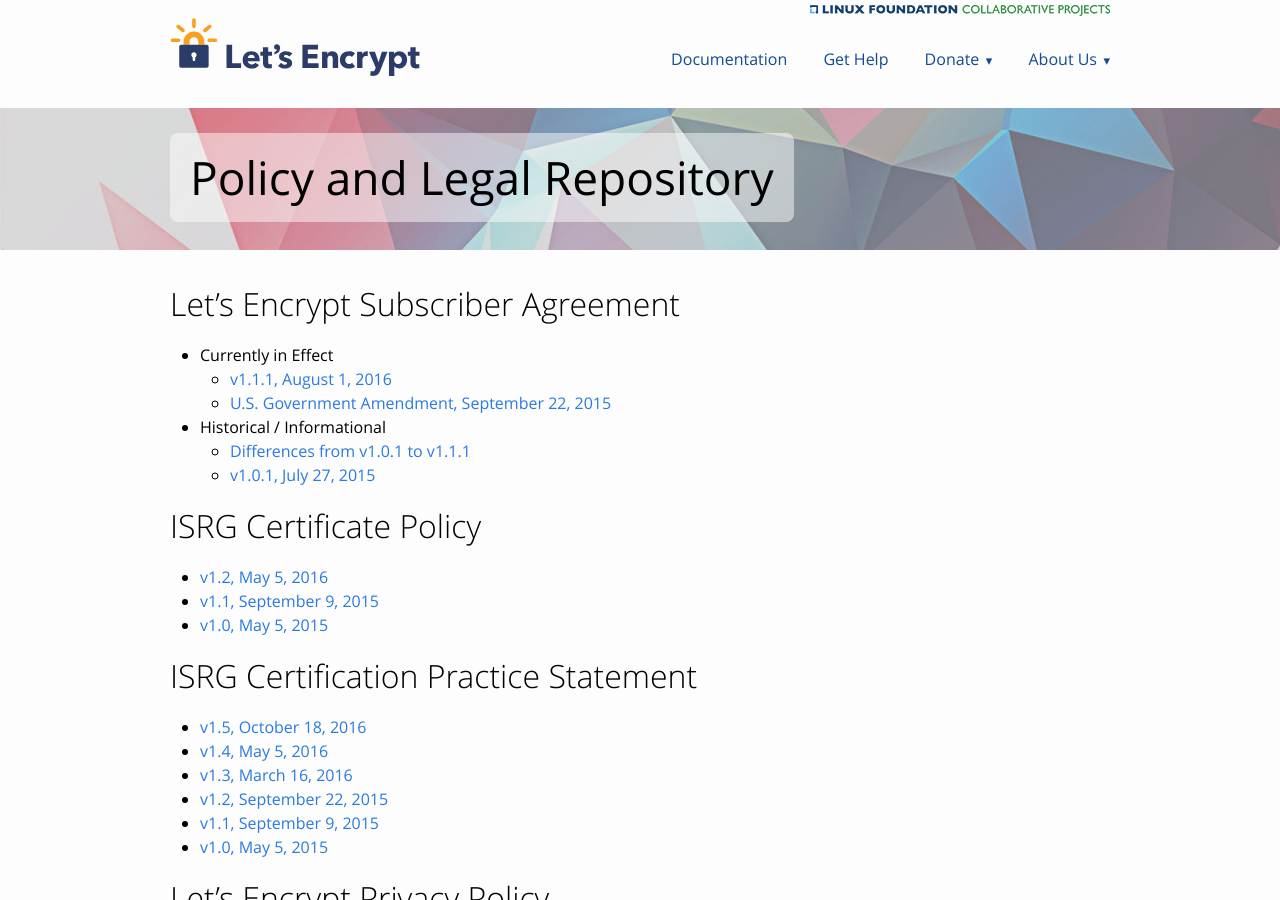
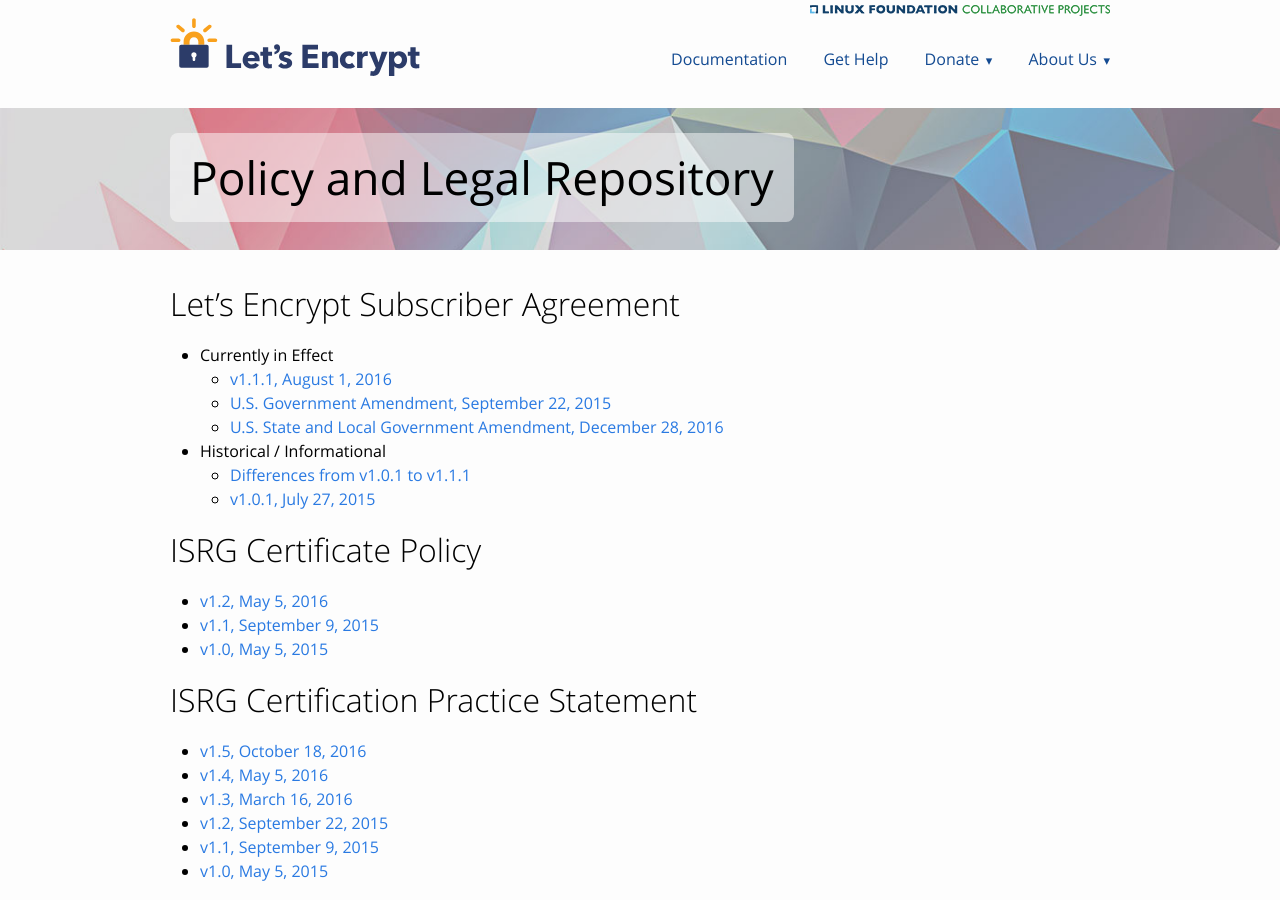
Before and after one commit to snowman1120/website, a Jekyll site: the page built from repository.md, in a window 1280 px wide and 900 px high. Built offline with Jekyll 4.4.1, drawn with Linux system fonts in a browser that asks for light colours.

Commit message:
Add Subscriber Agreement amendment for U.S. state and local governments.

```diff
--- a/repository.md
+++ b/repository.md
@@ -10,6 +10,7 @@ top_graphic: 1
 * Currently in Effect
   * [v1.1.1, August 1, 2016](/documents/LE-SA-v1.1.1-August-1-2016.pdf)
   * [U.S. Government Amendment, September 22, 2015](/documents/LE-USG-SA-Amendment-Sept-22-2015.pdf)
+  * [U.S. State and Local Government Amendment, December 28, 2016](/documents/LE-US-State-Local-SA-Amendment-Dec-28-2016.pdf)
 * Historical / Informational
   * [Differences from v1.0.1 to v1.1.1](/documents/LE-SA-v1.0.1-v1.1.1-diff.docx)
   * [v1.0.1, July 27, 2015](/documents/LE-SA-v1.0.1-July-27-2015.pdf)
```
Also changed, not shown: 1 other file.
